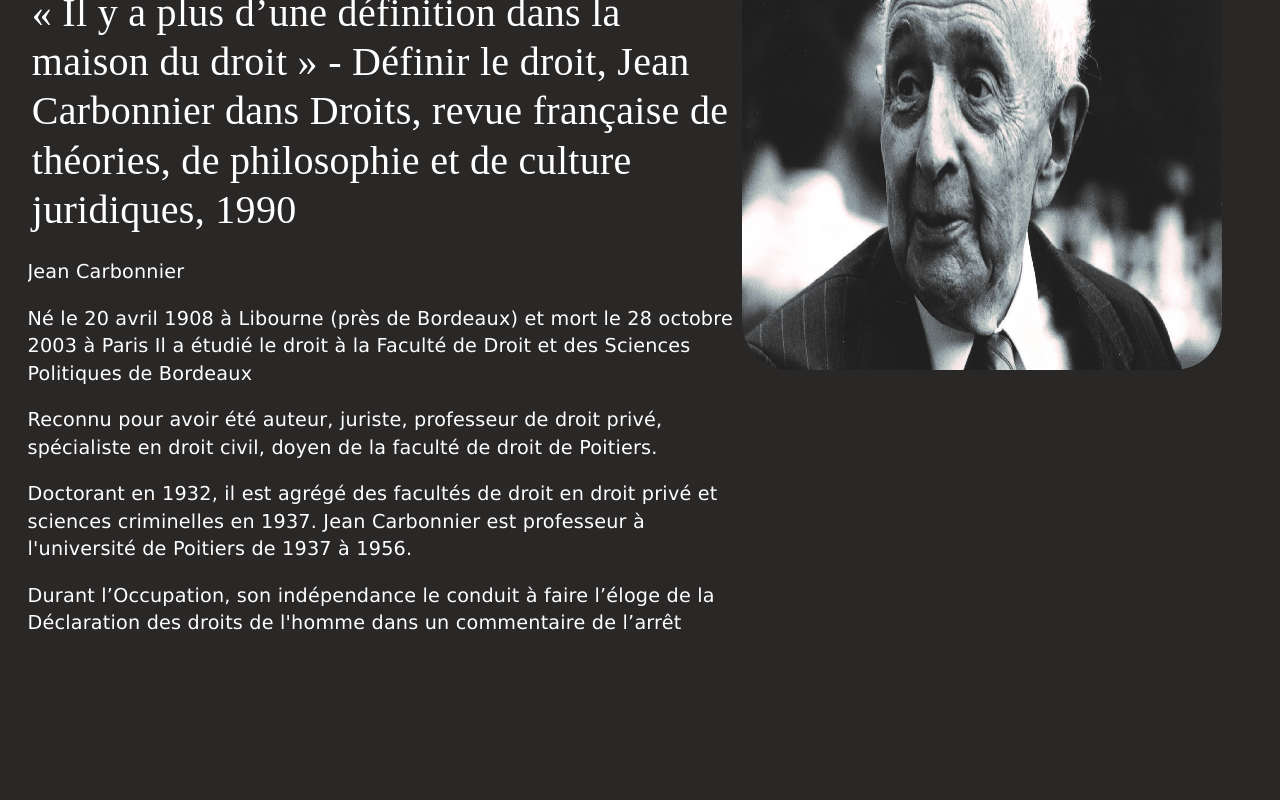
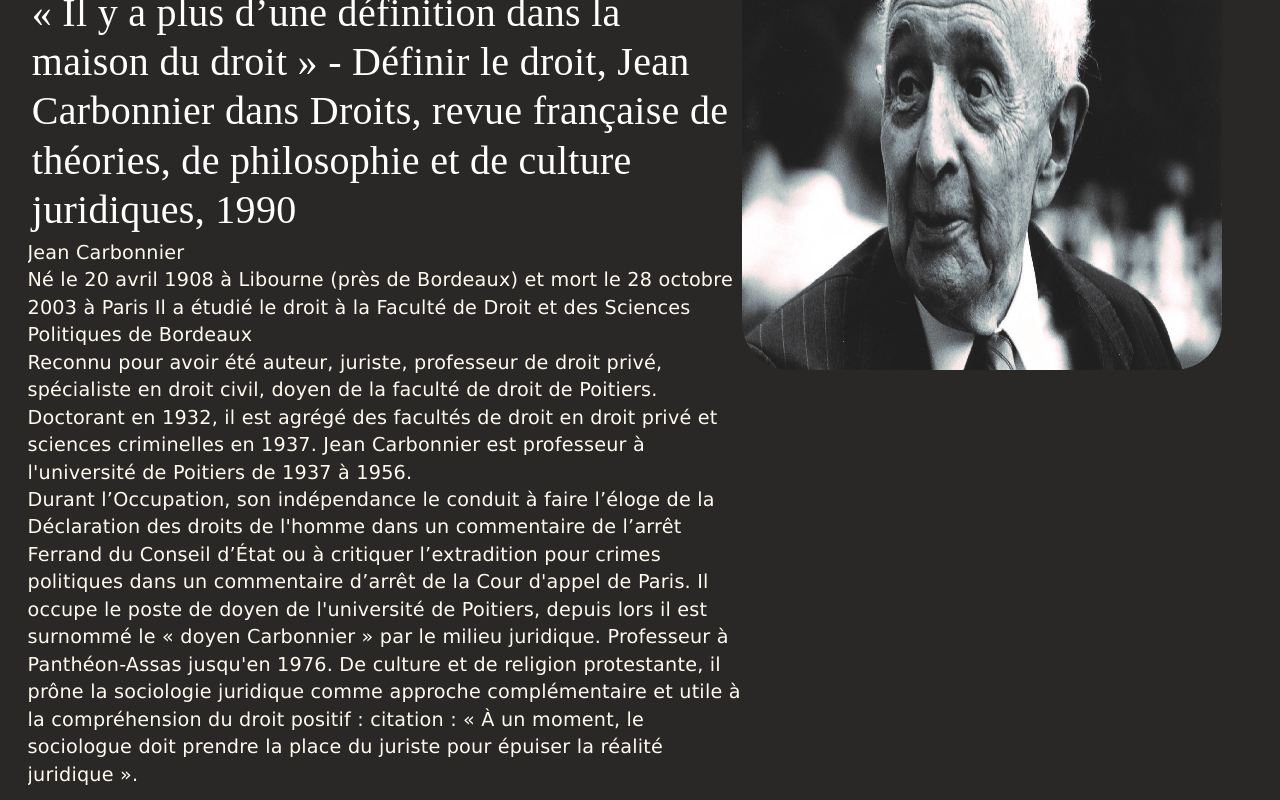
Before and after one commit to TSB04/sally, a Next.js app in the folder app/: page / in a window 1280 px wide. Shown: the part 201-1001 px from the top of the page. Before the commit the page ends 852 px from the top, so only its background shows below. Built offline with nearby package versions, Linux system fonts and the light colour scheme.

Commit message:
fix: text

```diff
--- a/app/pages/index.tsx
+++ b/app/pages/index.tsx
@@ -70,35 +70,37 @@ export default function Home() {
 				<Grid container>
 					<Grid xs={7} alignItems="center" justifyContent="end" sx={myStyle.main}>
 						<Typography variant="h3">Biographie</Typography>
-						<Typography variant="h4">« Il y a plus d’une définition dans la maison du droit »
+						<Typography variant="h4">
+							« Il y a plus d’une définition dans la maison du droit »
 							- Définir le droit,
-						Jean Carbonnier dans Droits, revue française de théories, de philosophie et de culture juridiques, 1990</Typography>
+							Jean Carbonnier dans Droits, revue française de théories, de philosophie et de culture juridiques, 1990
+						</Typography>
 							<Typography variant="body2" sx={myStyle.text}>
-
-						<p>Jean Carbonnier</p>
-						<p>Né le 20 avril 1908 à Libourne (près de Bordeaux) et mort le 28 octobre 2003 à Paris
+								Jean Carbonnier
+							</Typography>
+							<Typography variant="body2" sx={myStyle.text}>
+								Né le 20 avril 1908 à Libourne (près de Bordeaux) et mort le 28 octobre 2003 à Paris
 								Il a étudié le droit à la Faculté de Droit et des Sciences Politiques de Bordeaux
-
-						</p>
-						<p>Reconnu pour avoir été auteur, juriste, professeur de droit privé, spécialiste en droit
-							civil, doyen de la faculté de droit de Poitiers.</p>
-
-						<p>Doctorant en 1932, il est agrégé des facultés de droit en droit privé et sciences criminelles en 1937.
-							Jean Carbonnier est professeur à l'université de Poitiers de 1937 à 1956.</p>
-						<p>
-						Durant l’Occupation, son indépendance le conduit à faire l’éloge de la Déclaration des droits de l'homme dans
+							</Typography>
+							<Typography variant="body2" sx={myStyle.text}>
+								Reconnu pour avoir été auteur, juriste, professeur de droit privé, spécialiste en droit
+								civil, doyen de la faculté de droit de Poitiers.
+							</Typography>
+							<Typography variant="body2" sx={myStyle.text}>
+								Doctorant en 1932, il est agrégé des facultés de droit en droit privé et sciences criminelles en 1937.
+								Jean Carbonnier est professeur à l&apos;université de Poitiers de 1937 à 1956.
+							</Typography>
+							<Typography variant="body2" sx={myStyle.text}>
+								Durant l’Occupation, son indépendance le conduit à faire l’éloge de la Déclaration des droits de l&apos;homme dans
 								un commentaire de l’arrêt Ferrand du Conseil d’État ou à critiquer l’extradition pour crimes politiques dans
-						un commentaire d’arrêt de la Cour d'appel de Paris.
-						Il occupe le poste de doyen de l'université de Poitiers,
+								un commentaire d’arrêt de la Cour d&apos;appel de Paris.
+								Il occupe le poste de doyen de l&apos;université de Poitiers,
 								depuis lors il est surnommé le « doyen Carbonnier » par le milieu juridique.
-						Professeur à Panthéon-Assas jusqu'en 1976.
+								Professeur à Panthéon-Assas jusqu&apos;en 1976.
 								De culture et de religion protestante, il prône la sociologie juridique comme approche
 								complémentaire et utile à la compréhension du droit positif :
 								citation : « À un moment, le sociologue doit prendre la place du juriste pour épuiser
 								la réalité juridique ».
-						</p>
-
-
 							</Typography>
 
 					</Grid>
@@ -130,11 +132,11 @@ export default function Home() {
 						<p>Carbonnier et le droit romain :
  						« le droit romain mérite plusieurs étoiles ». Carbonnier fait partie de cette génération encore attaché à la culture latine.
  						Il a lu quelques passages du Digeste </p>
-						<p>D'autres oeuvres de Carbonnier</p>
-						<p>•	Flexible droit, Pour une sociologie du droit sans rigueur, 10ième éd., LGDJ, 2010, 496 p. (Articulation raisonnée  d'articles publiés dispersée précédemment)
-						•	Essais sur les Lois, 2ième éd., Répertoire du Notariat Defrénois, 1992, 336 p. (Articulation d'articles publiés disperse précédemment)
+						<p>D&apos;autres oeuvres de Carbonnier</p>
+						<p>•	Flexible droit, Pour une sociologie du droit sans rigueur, 10ième éd., LGDJ, 2010, 496 p. (Articulation raisonnée  d&apos;articles publiés dispersée précédemment)
+						•	Essais sur les Lois, 2ième éd., Répertoire du Notariat Defrénois, 1992, 336 p. (Articulation d&apos;articles publiés disperse précédemment)
 						•	Sociologie juridique, PUF, 1978
-						•	Droit civil, vol. 1 : Introduction. Les personnes. La famille, l'enfant, le couple, Paris, PUF, coll. « Quadrige », 2004, 1496 p.
+						•	Droit civil, vol. 1 : Introduction. Les personnes. La famille, l&apos;enfant, le couple, Paris, PUF, coll. « Quadrige », 2004, 1496 p.
 						•	Droit civil, vol. 2 : Les biens. Les obligations, Paris, PUF, coll. « Quadrige », 2004, 1496 p.
 						•	Droit et passion du droit sous la Vième République, 2ième éd, Flammarion, 273 p.</p>
 
@@ -197,11 +199,11 @@ export default function Home() {
 						</p>
 						<p>
 
-							Jean Carbonnier introduit l’étude entre fait et droit. Surnommé le doyen Carbonnier, anciennement professeur à l'université de Poitiers puis à la faculté de droit de Paris il marqua des générations d’étudiants. Selon lui le droit exprime une simple partie de la complexité humaine, il ne doit donc pas toucher à ce qui le dépasse. Le droit se doit donc d’être modeste et d’intégrer les évolutions sociales. Le droit est, selon lui, plus petit que l’ensemble des relations entre les hommes, par cette pensée il s’oppose au panjurisme (=vision qui suppose du droit partout, dans chaque relation sociale ou inter-individuelle). Il s’agit ainsi d’analyser le droit positif tout en envisageant son ouverture à l’analyse de la régulations des rapports sociaux.
+							Jean Carbonnier introduit l’étude entre fait et droit. Surnommé le doyen Carbonnier, anciennement professeur à l&apos;université de Poitiers puis à la faculté de droit de Paris il marqua des générations d’étudiants. Selon lui le droit exprime une simple partie de la complexité humaine, il ne doit donc pas toucher à ce qui le dépasse. Le droit se doit donc d’être modeste et d’intégrer les évolutions sociales. Le droit est, selon lui, plus petit que l’ensemble des relations entre les hommes, par cette pensée il s’oppose au panjurisme (=vision qui suppose du droit partout, dans chaque relation sociale ou inter-individuelle). Il s’agit ainsi d’analyser le droit positif tout en envisageant son ouverture à l’analyse de la régulations des rapports sociaux.
 							Dès 1955 Jean Carbonnier dans son Manuel de droit civil exprime sa conception renouvelée du droit et dans Flexible droit il présente sa théorie de la sociologie juridique avec ce sous-titre évocateur ; « Pour une sociologie du droit sans rigueur ». Il met en évidence la nécessité de considérer une diversité juridique. Il se consacre donc à l’étude des phénomènes sociaux sans se limiter à celle du droit officielle y compris les phénomènes de déviation et de non-droit.
 							Une telle approche du droit a profondément modifié le contenu et la méthode d’enseignement du droit dans les universités.
 							Une nouvelle méthode d’enseignement :
-							Dans la préface de son manuel, Jean Carbonnier dit : « j'ai une sympathie très profonde pour toutes les opinions qui divisent la doctrine et tous les sentiments qui font la France ». Il avait à coeur d’ouvrir l’esprits des étudiants aux problèmes sociaux, religieux et politiques. Il était ouvert au débat sans chercher à imposer ses idées de façon dogmatique (=qui rejette toute critique ou doute, vérité absolue).
+							Dans la préface de son manuel, Jean Carbonnier dit : « j&apos;ai une sympathie très profonde pour toutes les opinions qui divisent la doctrine et tous les sentiments qui font la France ». Il avait à coeur d’ouvrir l’esprits des étudiants aux problèmes sociaux, religieux et politiques. Il était ouvert au débat sans chercher à imposer ses idées de façon dogmatique (=qui rejette toute critique ou doute, vérité absolue).
 							Sa conception va dans le sens des réformes qui seront apportées au études de droits entre les années 50 et 60. L’enjeu d’interdisciplinarité sera au coeur de ces dernières, deux intérêts distincts sont attachés à ces réformes ; d’un côté on prône une conception étroite de l’enseignement et de l’autre une ouverture aux sciences sociales. Dans ce contexte Carbonnier se positionne pour la défense de l’ouverture des facultés de droit à la sociologie.
 							Il se prononce aussi sur l’intérêt de la méthode comparative dans les facultés ; cette dernière consiste à établir et comparer les normes en vigueur dans le domaine donné dans les systèmes juridiques différents.
 						</p>
@@ -249,6 +251,7 @@ export default function Home() {
 				</Grid>
 			}
 
+
 		</Grid>
 	</>
   )
```
Lines whose indentation alone changed are shown as unchanged.
